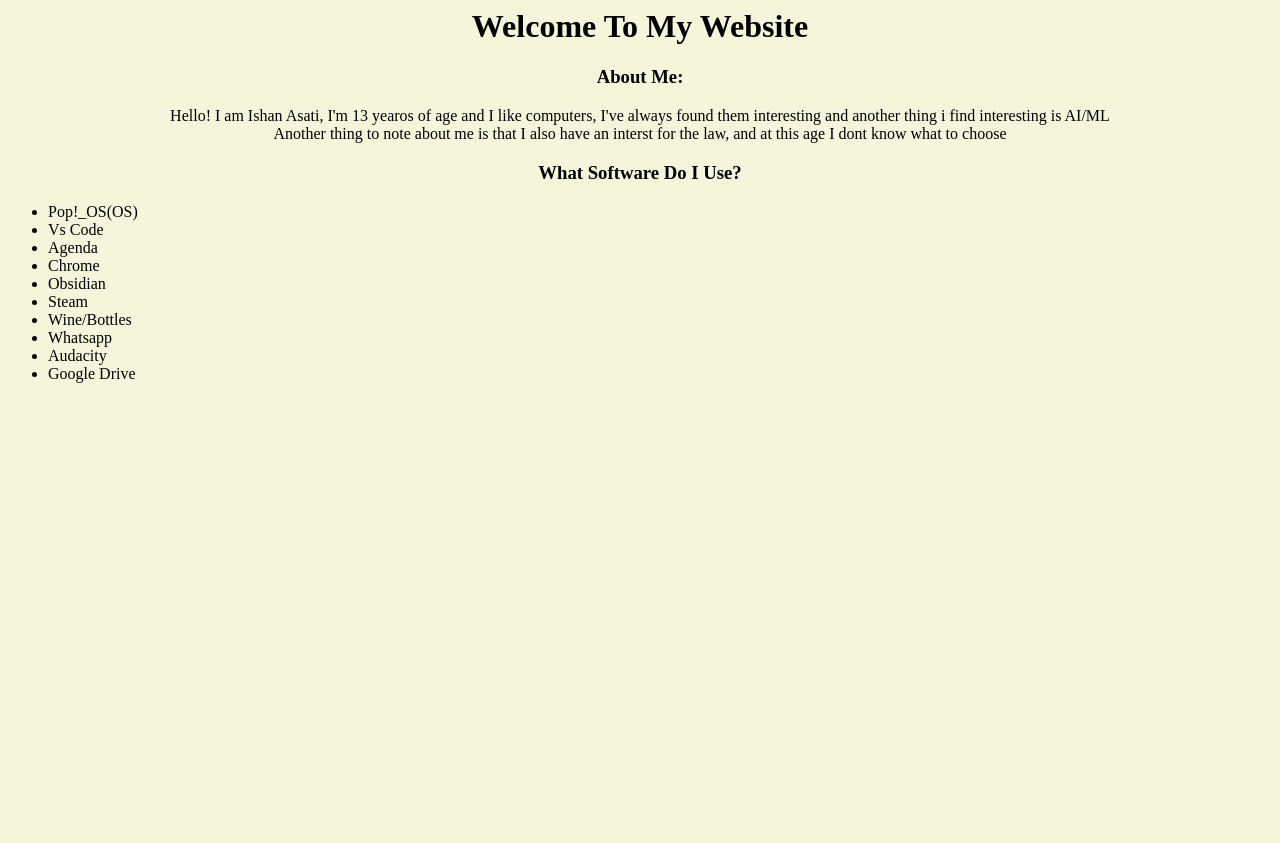
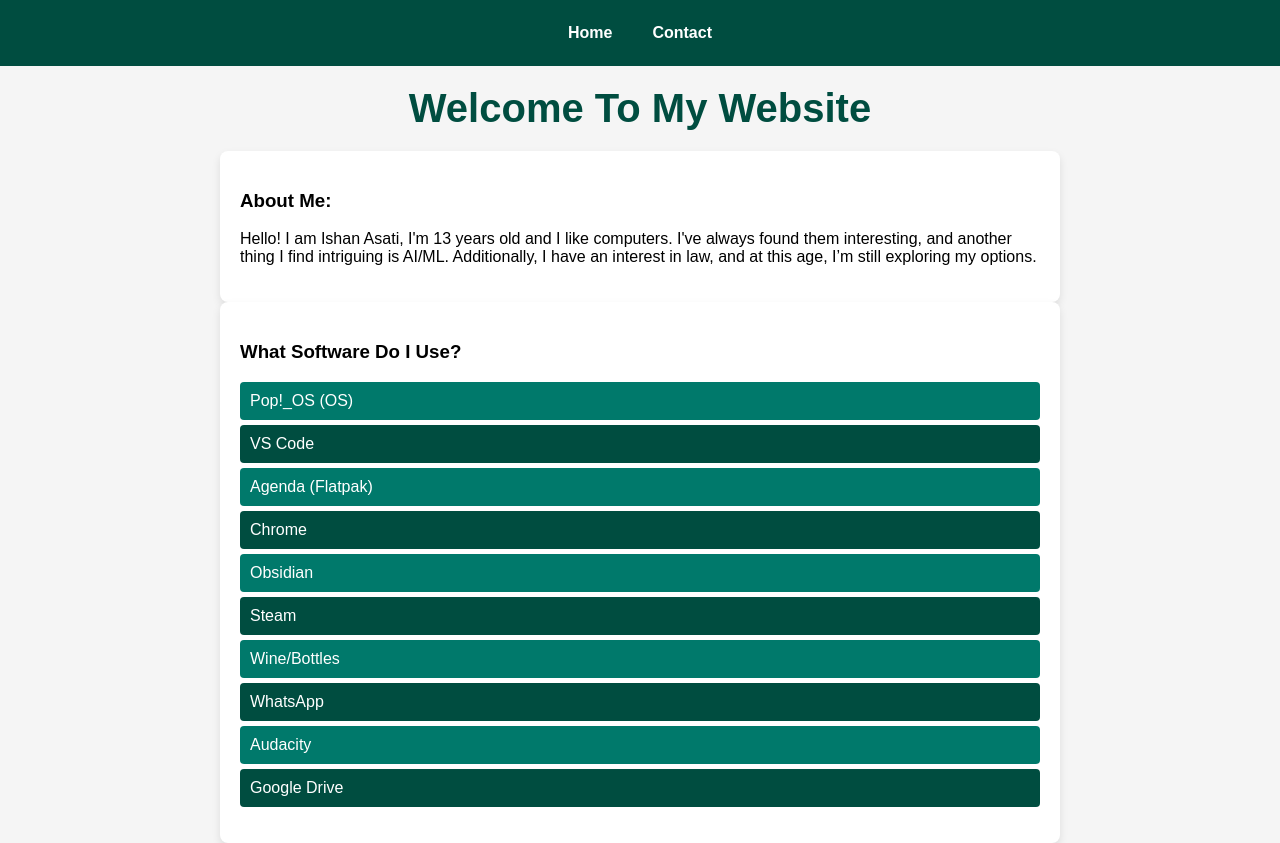
Before and after one commit to IshanAsati/ishanasati.me, a plain HTML site: page index.html in a window 1280 px wide. Before the commit the page ends 800 px from the top, so only its background shows below. Drawn offline with Linux system fonts and the light colour scheme.

Commit message:
Add files via upload

```diff
--- a/index.html
+++ b/index.html
@@ -1,47 +1,99 @@
-<html>
+<!DOCTYPE html>
+<html lang="en">
 <head>
-        <title>
-            Ishan Asati
-        </title>
+    <meta charset="UTF-8">
+    <meta name="viewport" content="width=device-width, initial-scale=1.0">
+    <title>Ishan Asati</title>
     <style>
-            body {background-color: beige;font-family: ubuntu;}
-            input {font-family: ubuntu;}
-            h1 {text-align: center;}
-            h2 {text-align: center;}
-            h3 {text-align: center;}
-            p {text-align: center;}
+        body {
+            background-color: #f5f5f5;
+            font-family: 'Arial', sans-serif;
+            margin: 0;
+            padding: 0;
+        }
+        .navbar {
+            background-color: #004d40;
+            overflow: hidden;
+            color: white;
+            display: flex;
+            justify-content: center;
+            align-items: center;
+            padding: 10px;
+        }
+        .navbar a {
+            color: white;
+            text-align: center;
+            padding: 14px 20px;
+            text-decoration: none;
+            font-weight: bold;
+        }
+        .navbar a:hover {
+            background-color: #00796b;
+            border-radius: 4px;
+        }
+        h1 {
+            color: #004d40;
+            font-size: 2.5em;
+            margin: 20px 0;
+            text-align: center;
+        }
+        section {
+            padding: 20px;
+            margin: 0 auto;
+            max-width: 800px;
+            background-color: white;
+            border-radius: 8px;
+            box-shadow: 0 4px 8px rgba(0, 0, 0, 0.1);
+        }
+        ul {
+            list-style-type: none;
+            padding: 0;
+        }
+        ul li {
+            background-color: #004d40;
+            color: white;
+            padding: 10px;
+            margin: 5px 0;
+            border-radius: 4px;
+        }
+        ul li:nth-child(odd) {
+            background-color: #00796b;
+        }
+        a {
+            color: #ffffff;
+            text-decoration: none;
+        }
+        a:hover {
+            text-decoration: underline;
+        }
     </style>
 </head>
 <body>
-        <h1>
-            Welcome To My Website
-        </h1>
+    <div class="navbar">
+        <a href="index.html">Home</a>
+        <a href="contact.html">Contact</a>
+    </div>
+    <h1>Welcome To My Website</h1>
     <section>
-            <h3>
-                About Me:
-            </h3>
+        <h3>About Me:</h3>
         <p>
-                Hello! I am Ishan Asati, I'm 13 yearos of age and I like computers, I've always found them interesting and another thing i find interesting is AI/ML<br>Another thing to note about me is that I also have an interst for the law, and at this age I dont know what to choose
+            Hello! I am Ishan Asati, I'm 13 years old and I like computers. I've always found them interesting, and another thing I find intriguing is AI/ML. Additionally, I have an interest in law, and at this age, I’m still exploring my options.
         </p>
     </section>
     <section>
-            <h3>
-                What Software Do I Use?
-            </h3>
-            <p>
+        <h3>What Software Do I Use?</h3>
         <ul>
-                    <li>Pop!_OS(OS)</li>
-                    <li>Vs Code</li>
-                    <li>Agenda</li>
-                    <li>Chrome</li>
-                    <li>Obsidian</li>
-                    <li>Steam</li>
-                    <li>Wine/Bottles</li>
-                    <li>Whatsapp</li>
-                    <li>Audacity</li>
-                    <li>Google Drive</li>
+            <li><a href="https://pop.system76.com/" target="_blank">Pop!_OS (OS)</a></li>
+            <li><a href="https://code.visualstudio.com/" target="_blank">VS Code</a></li>
+            <li><a href="https://flathub.org/apps/com.github.dahenson.agenda" target="_blank">Agenda</a> (Flatpak)</li>
+            <li><a href="https://www.google.com/chrome/" target="_blank">Chrome</a></li>
+            <li><a href="https://obsidian.md/" target="_blank">Obsidian</a></li>
+            <li><a href="https://store.steampowered.com/" target="_blank">Steam</a></li>
+            <li><a href="https://winehq.org/" target="_blank">Wine/Bottles</a></li>
+            <li><a href="https://www.whatsapp.com/" target="_blank">WhatsApp</a></li>
+            <li><a href="https://www.audacityteam.org/" target="_blank">Audacity</a></li>
+            <li><a href="https://www.google.com/drive/" target="_blank">Google Drive</a></li>
         </ul>
-            </p>
     </section>
 </body>
 </html>
```
Also changed, not shown: contact.html (added, +108 -0 lines). Lines whose indentation alone changed are shown as unchanged.
